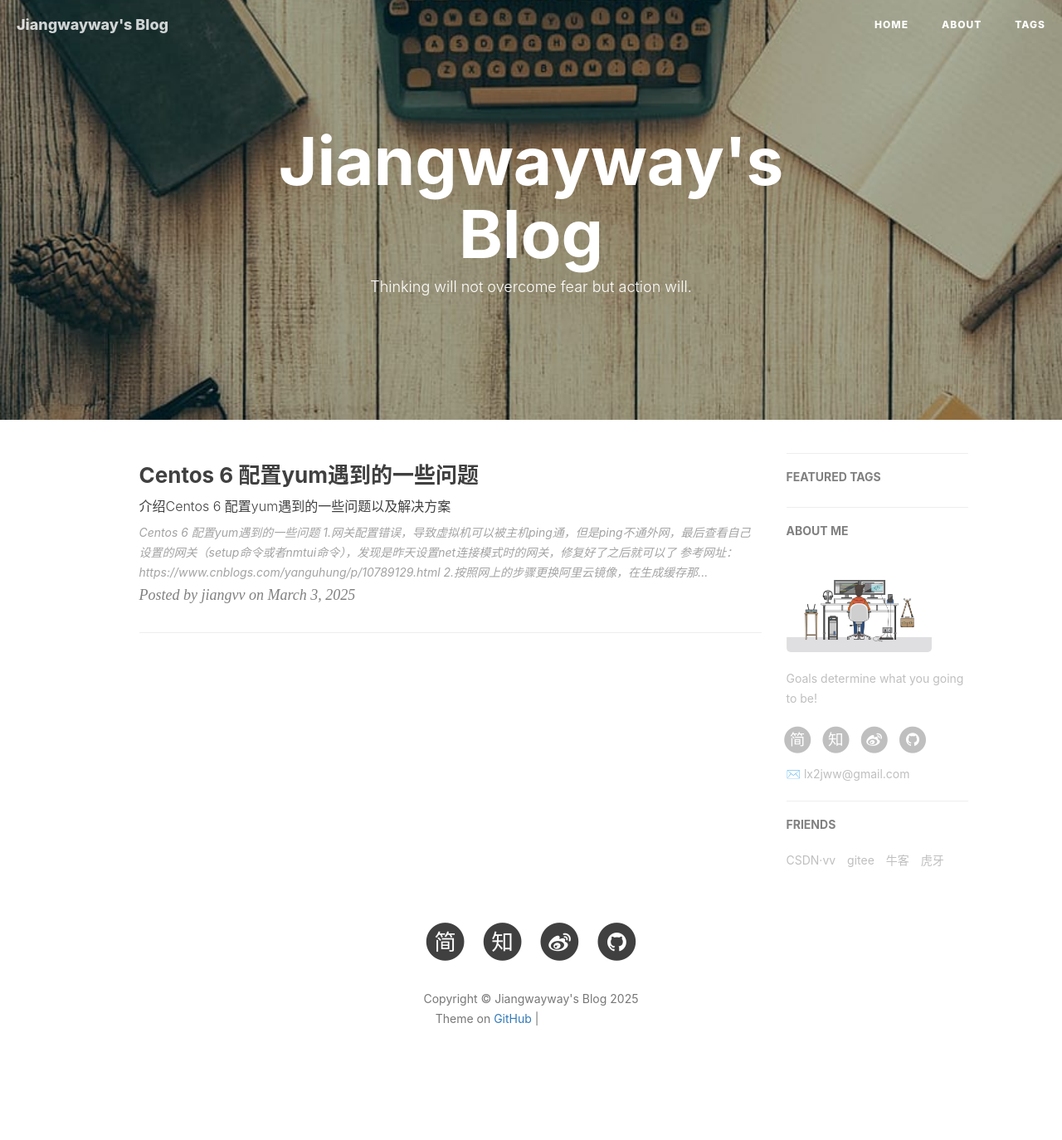
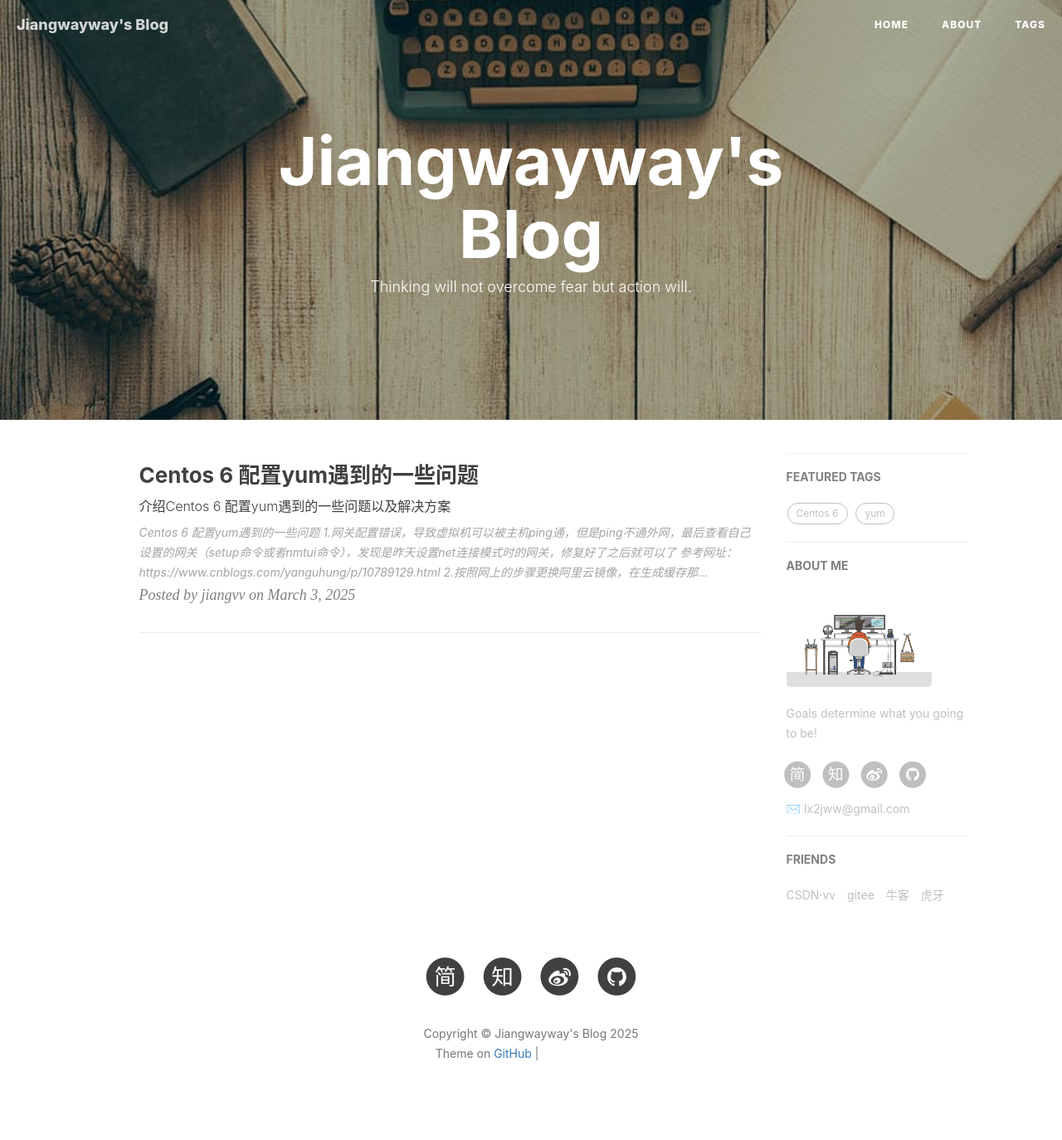
Before and after one commit to jiangwayway/jiangwayway.github.io, a Jekyll site: the page built from index.html, in a window 1280 px wide. Shown: the whole page at 83% size. Built offline with Jekyll 4.4.1, drawn with Linux system fonts in a browser that asks for light colours; nearby versions of some CDN libraries; the list of posts is cut into pages by our own code; comment, search, counter and statistics services are not loaded; before the commit the page ends 1332 px from its top, so only the background shows below that; grey boxes are pictures that could not be loaded.

Commit message:
修改信息

```diff
--- a/_config.yml
+++ b/_config.yml
@@ -86,7 +86,7 @@
 
 # Featured Tags
 featured-tags: true                     # 是否使用首页标签
-featured-condition-size: 1              # 相同标签数量大于这个数，才会出现在首页
+featured-condition-size: 0              # 相同标签数量大于这个数，才会出现在首页
 
 
 
```
